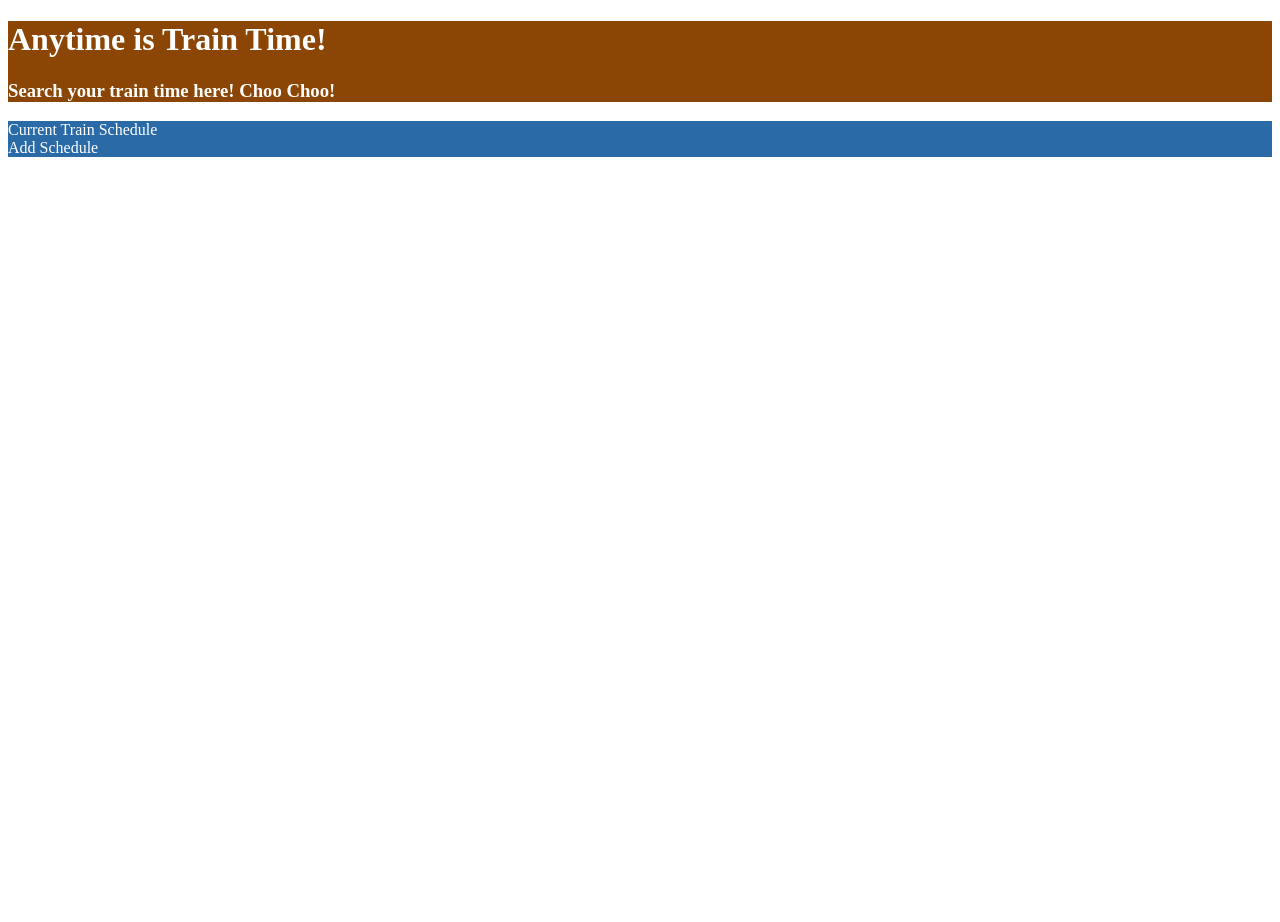
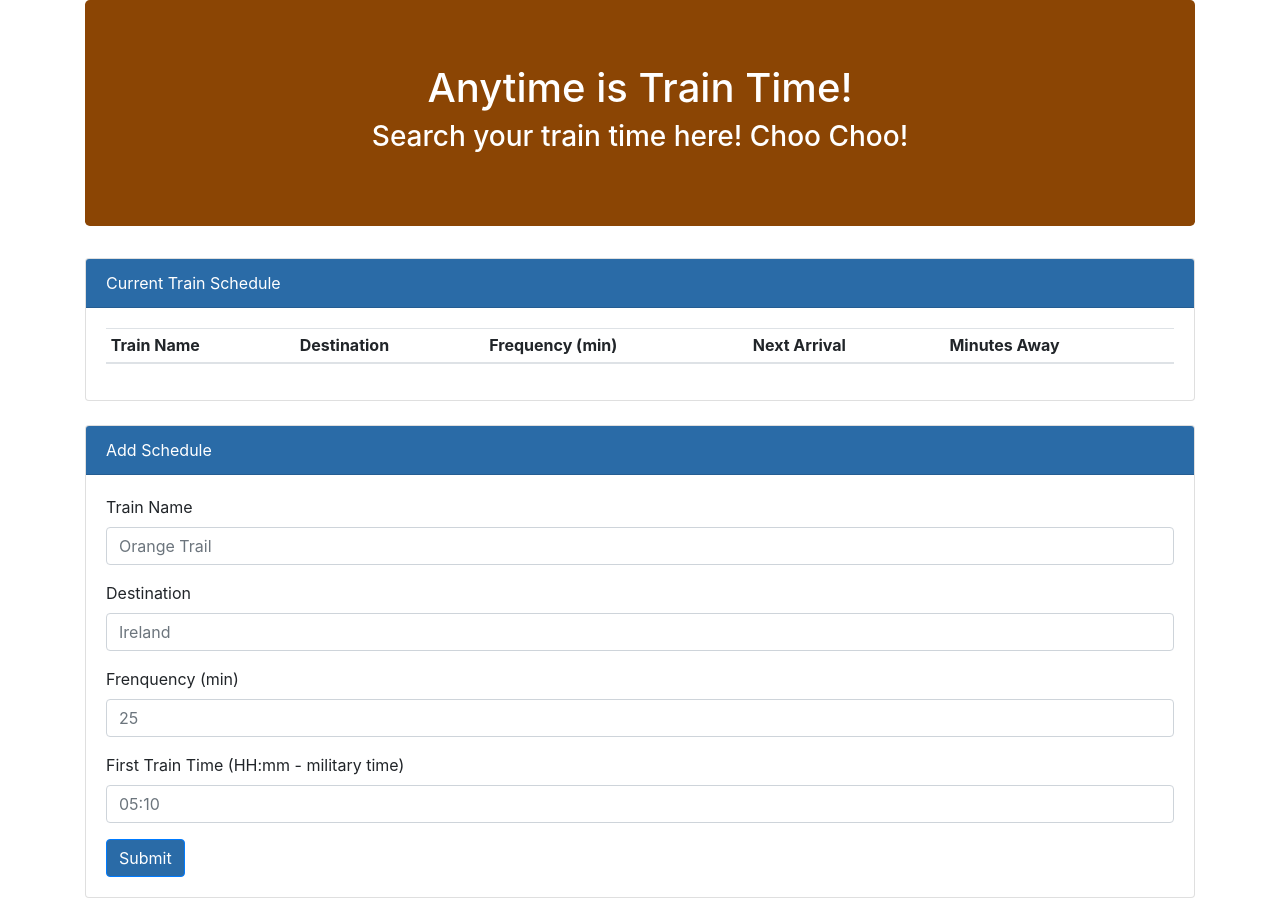
Before and after one commit to cshjnim/Train_Time, a plain HTML site: page index.html in a window 1280 px wide. Before the commit the page ends 800 px from the top, so only its background shows below. Drawn offline with nearby package versions, Linux system fonts and the light colour scheme.

Commit message:
updating the html and add bootstrap, firebase, and moment

```diff
--- a/index.html
+++ b/index.html
@@ -2,9 +2,19 @@
 <html lang="en">
 <head>
     <meta charset="UTF-8">
-    <title>Train choo choo</title>
+    <title>Train Timesheet!</title>
+  <!-- Bootstrap -->
+  <link rel="stylesheet" href="https://maxcdn.bootstrapcdn.com/bootstrap/4.0.0/css/bootstrap.min.css">
+  <script src="https://cdnjs.cloudflare.com/ajax/libs/jquery/3.2.1/jquery.min.js"></script>
+  <script src="https://maxcdn.bootstrapcdn.com/bootstrap/4.0.0/js/bootstrap.min.js"></script>
   <link rel="stylesheet" type="text/css" href="css/style.css">
 
+  <!-- Firebase References -->
+  <script src="https://www.gstatic.com/firebasejs/6.0.4/firebase-app.js"></script>
+  <script src="https://www.gstatic.com/firebasejs/6.0.4/firebase-database.js"></script>
+
+  <!-- Moment.js Reference -->
+  <script src="https://cdnjs.cloudflare.com/ajax/libs/moment.js/2.22.2/moment.min.js"></script>
 </head>
 <body>
     <div class="container">
@@ -14,26 +24,65 @@
         <h3 class="text-center">Search your train time here! Choo Choo!</h3>
      </div>
 
-
         <div class="row">
             <div class="col-md-12">
          <!-- Current Train Schedule added-->
          <div class="card mb-4">
                 <div class="card-header">Current Train Schedule</div>
+                <div class="card-body">
+                  <table class="table table-sm table-hover" id='train-table'>
+                    <thead>
+                      <tr>
+                        <th scope="col">Train Name</th>
+                        <th scope="col">Destination</th>
+                        <th scope="col">Frequency (min)</th>
+                        <th scope="col">Next Arrival</th>
+                        <th scope="col">Minutes Away</th>
+                      </tr>
+                    </thead>
+                    <tbody>
+                    </tbody>
+                  </table>
+                </div>
+              </div>
+            </div>
+          </div>
+
+
         <div class="row">
             <div class="col-md-12">
                 <!-- Add Schedule  -->
                 <div class="card mb-4">
                 <div class="card-header">Add Schedule</div>
                 <div class="card-body">
+
+             <!-- Entry Form -->
+             <form>
+                    <div class="form-group">
+                      <label for="train-name-input">Train Name</label>
+                      <input class="form-control" id="train-name-input" placeholder="Orange Trail" type="text">
+                    </div>
+                    <div class="form-group">
+                      <label for="destination-input">Destination</label>
+                      <input class="form-control" id="destination-input" placeholder="Ireland" type="text">
+                    </div>
+                    <div class="form-group">
+                      <label for="fre-input">Frenquency (min)</label>
+                      <input class="form-control" id="fre-input" placeholder="25" type="text">
+                    </div>
+                    <div class="form-group">
+                      <label for="time-input">First Train Time (HH:mm - military time)</label>
+                      <input class="form-control" id="time-input" placeholder="05:10" type="text">
+                    </div>
+                    <button class="btn btn-primary" id="add-train-btn">Submit</button>
+                  </form>
                 </div>
             </div>
           </div>
         </div>
+
       </div>
-            </div>
-        </div>
-    </div>
+
   <!-- JavaScript -->
   <script src="javascript/app.js"></script>
 
```
Lines whose indentation alone changed are shown as unchanged.
